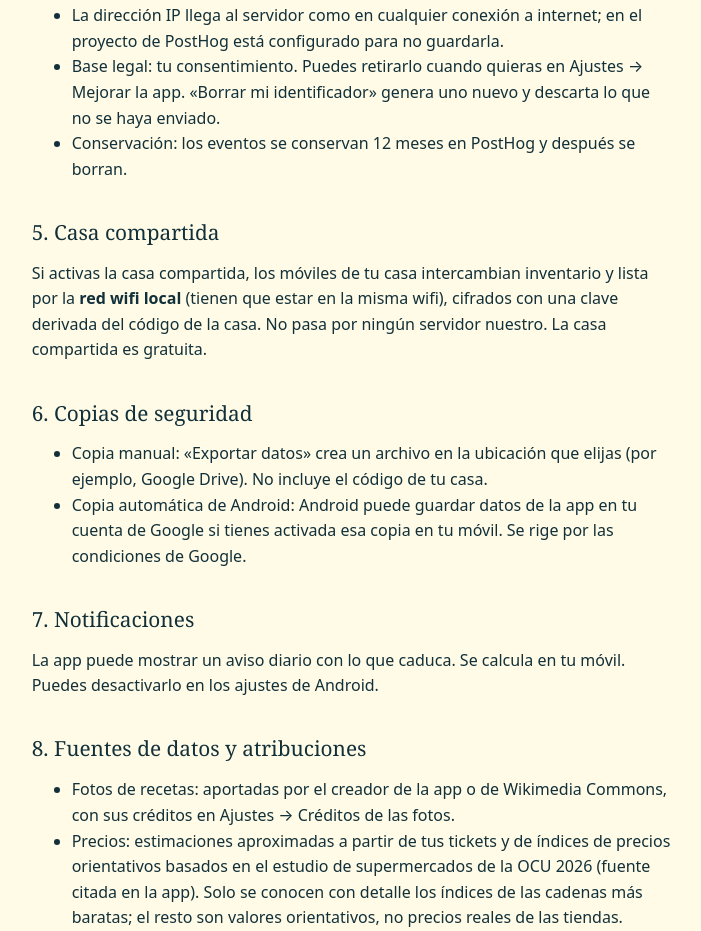
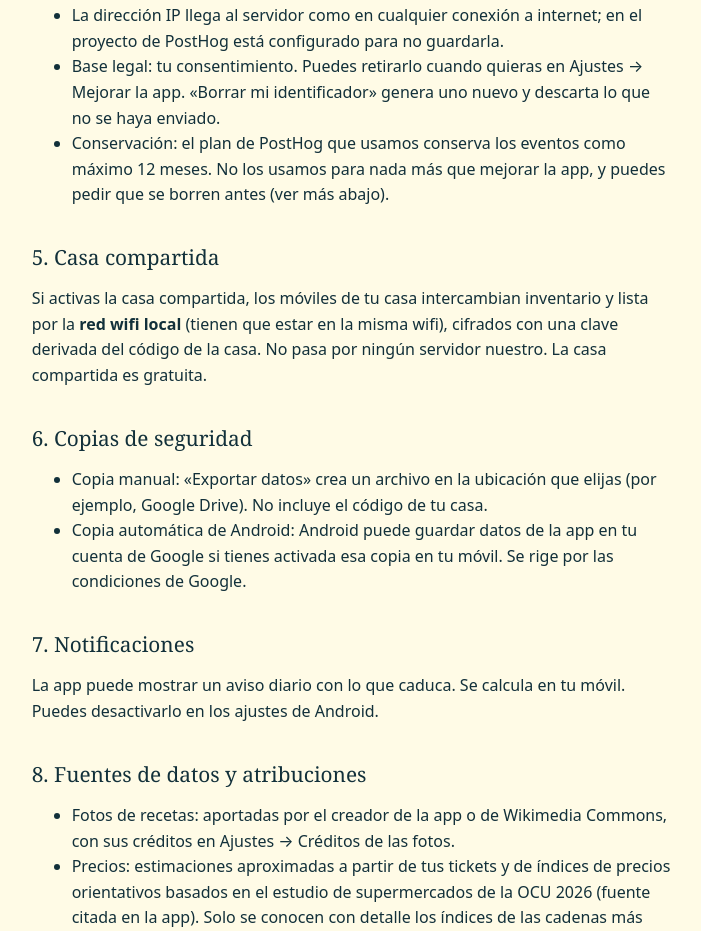
Before and after one commit to 5pabos/ricorico-web, a plain HTML site: page privacidad.html in a window 1280 px wide. Shown: the part 1287-2218 px from the top of the page, without its empty margins (288-989 px from the left). Drawn offline with Linux system fonts and the light colour scheme.

Commit message:
Privacidad: retencion de PostHog como maximo 12 meses

```diff
--- a/privacidad.html
+++ b/privacidad.html
@@ -39,7 +39,7 @@
 <li><strong>Nunca</strong> se envían nombres de productos, líneas de tickets, precios, cantidades, tu inventario, tu lista de la compra, el código de tu casa ni el texto de tus notas.</li>
 <li>La dirección IP llega al servidor como en cualquier conexión a internet; en el proyecto de PostHog está configurado para no guardarla.</li>
 <li>Base legal: tu consentimiento. Puedes retirarlo cuando quieras en Ajustes → Mejorar la app. «Borrar mi identificador» genera uno nuevo y descarta lo que no se haya enviado.</li>
-<li>Conservación: los eventos se conservan 12 meses en PostHog y después se borran.</li>
+<li>Conservación: el plan de PostHog que usamos conserva los eventos como máximo 12 meses. No los usamos para nada más que mejorar la app, y puedes pedir que se borren antes (ver más abajo).</li>
 </ul>
 <h2>5. Casa compartida</h2>
 <p>Si activas la casa compartida, los móviles de tu casa intercambian inventario y lista por la <strong>red wifi local</strong> (tienen que estar en la misma wifi), cifrados con una clave derivada del código de la casa. No pasa por ningún servidor nuestro. La casa compartida es gratuita.</p>
```
